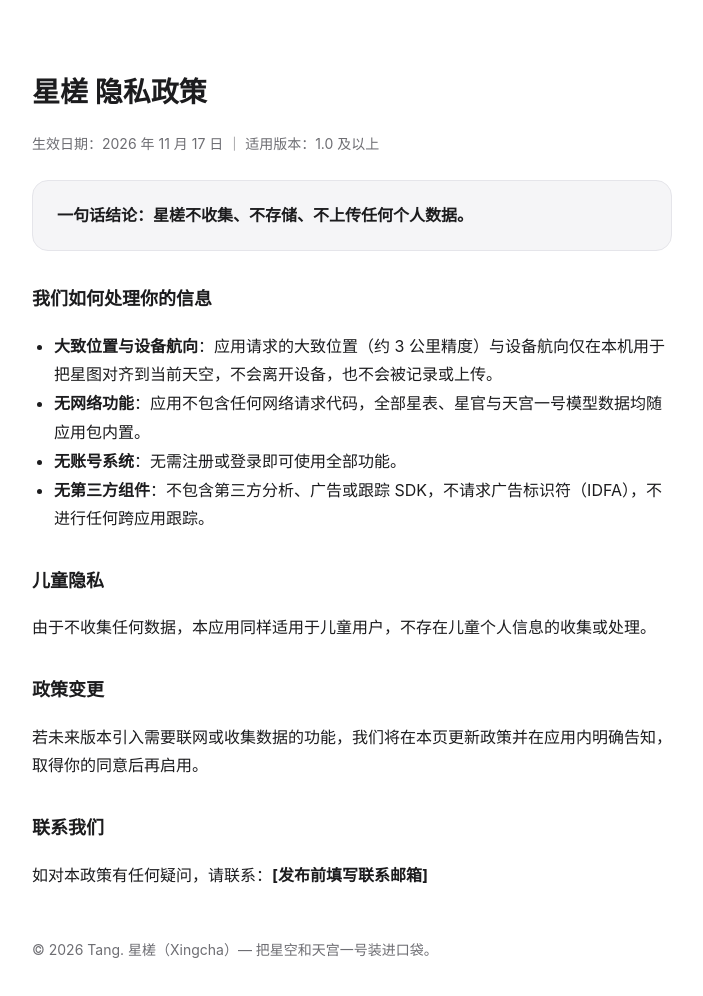
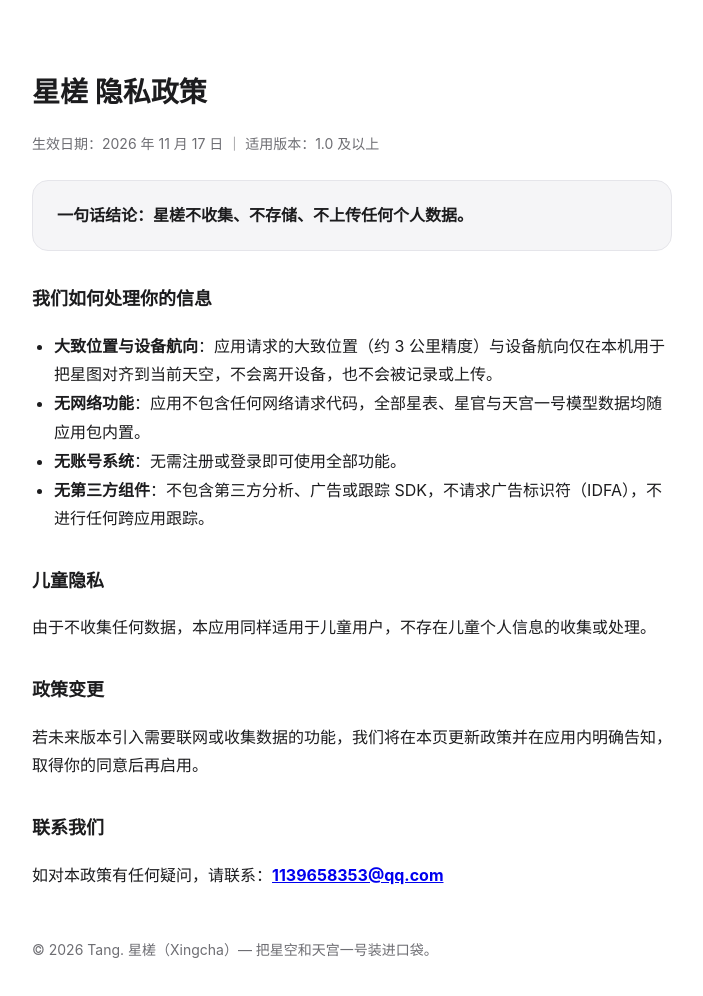
Before and after one commit to tangzzz-fan/SpaceWalker, a plain HTML site: page docs/appstore/privacy/index.html in a window 1280 px wide. Shown: the whole page, without its empty margins (288-991 px from the left). Drawn offline with Linux system fonts and the light colour scheme.

Commit message:
build(appstore): 删 Release 手动 Distribution identity（与自动签名冲突致 Archive 失败）+ 导出配置 + 隐私页邮箱改 1139658353@qq.com

```diff
--- a/docs/appstore/privacy/index.html
+++ b/docs/appstore/privacy/index.html
@@ -50,8 +50,7 @@
   <p>若未来版本引入需要联网或收集数据的功能，我们将在本页更新政策并在应用内明确告知，取得你的同意后再启用。</p>
 
   <h2>联系我们</h2>
-  <!-- 发布前必改：替换为真实联系邮箱（ASC 隐私政策 URL 审核要求可联系） -->
-  <p>如对本政策有任何疑问，请联系：<strong>[发布前填写联系邮箱]</strong></p>
+  <p>如对本政策有任何疑问，请联系：<strong><a href="mailto:1139658353@qq.com">1139658353@qq.com</a></strong></p>
 
   <footer class="muted">© 2026 Tang. 星槎（Xingcha）— 把星空和天宫一号装进口袋。</footer>
 </body>
```
Also changed, not shown: 2 other files.
